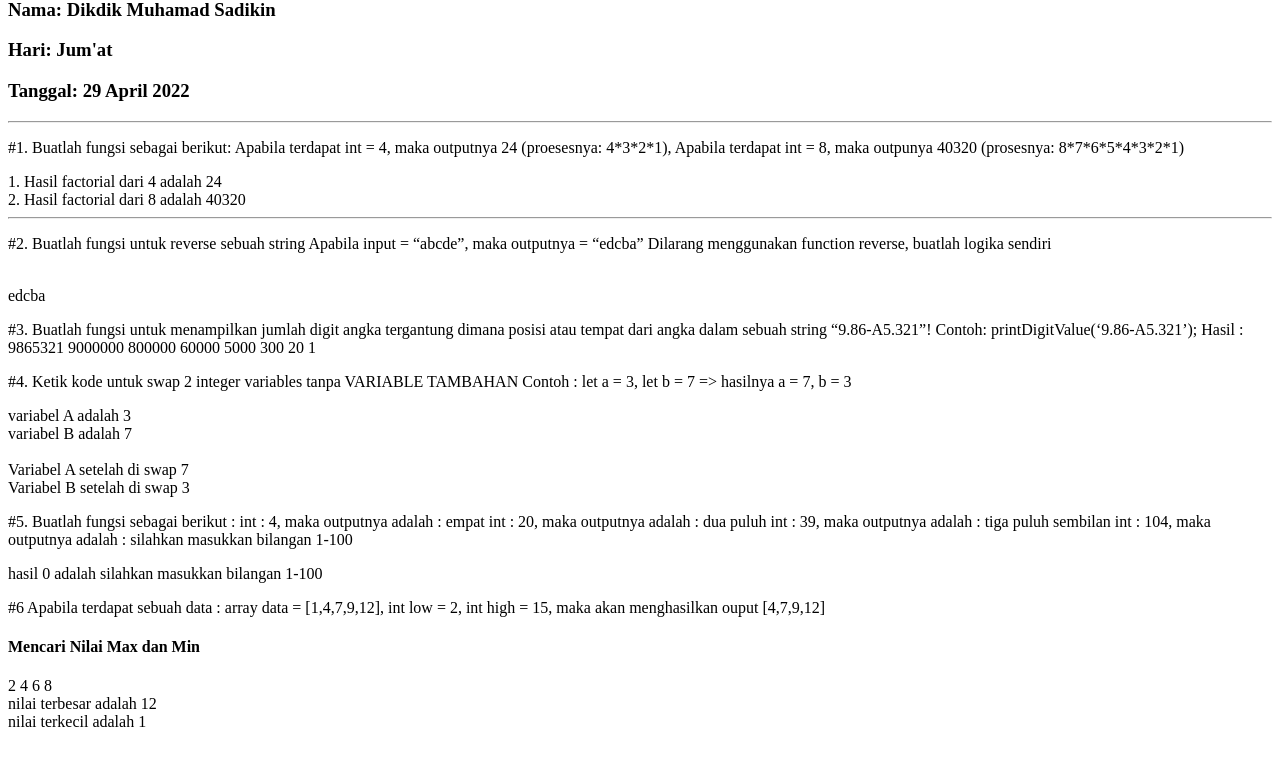
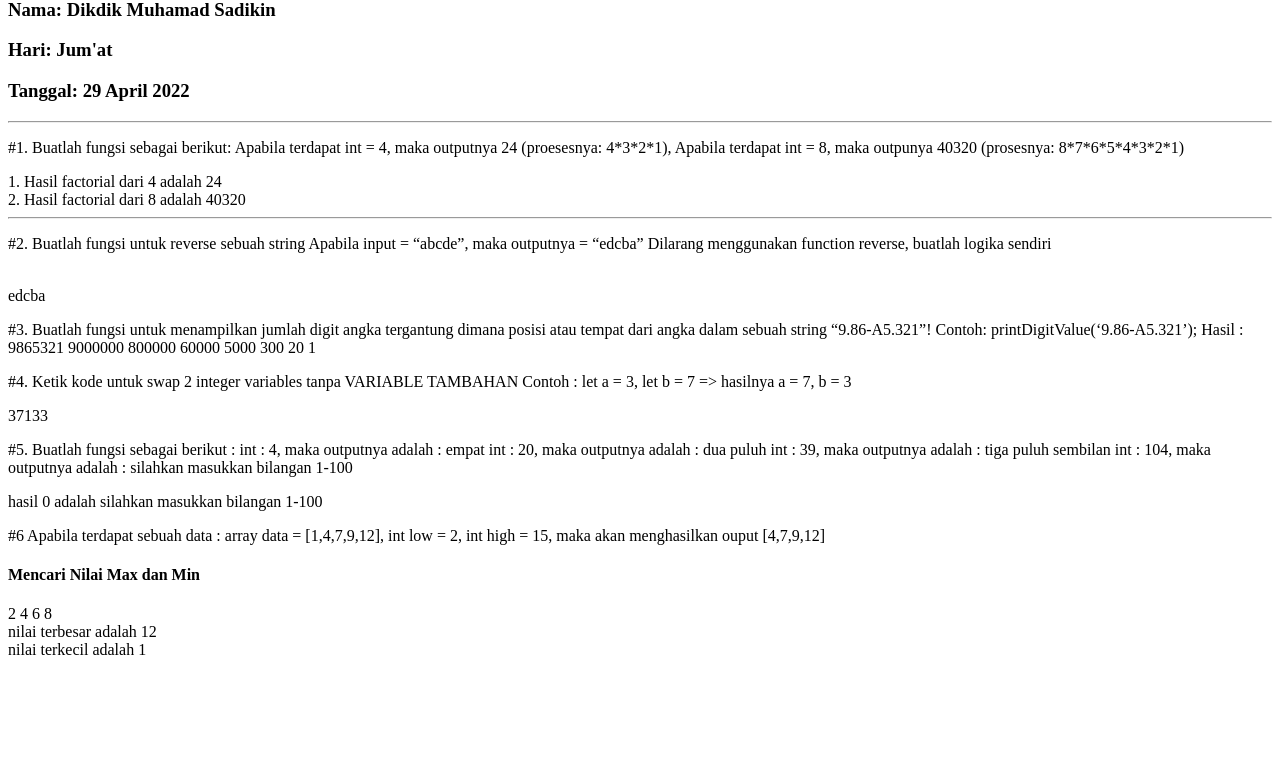
Before and after one commit to sadikins/eduwork_test, a PHP site: page / in a window 1280 px wide. Shown: the part 20-786 px from the top of the page. Run offline with PHP 8.4, Linux system fonts and the light colour scheme.

Commit message:
koreksi no. 4
Pada pengerjaan sebelumnya masih menggunakan variabel tambahan

```diff
--- a/index.php
+++ b/index.php
@@ -106,20 +106,21 @@ Contoh : let a = 3, let b = 7 => hasilnya a = 7, b = 3
 </p>
 
 <?php
-    $a = 3;
-    $b = 7;
+        // Koreksi
+        echo $a=3;
+        echo $b=7;
 
-    echo 'variabel A adalah '. $a . '</br>';
-    echo 'variabel B adalah '. $b . '</br>';
+        //Proses swap
+        $a=$a + $b;
+        $b=$a-$b;
+        $a= $a+$b;
 
-    $c = $a;
-    $a = $b;
-    $b = $c;
+        //setelah swap
+        echo $a;
+        echo $b;
 
-    echo '</br>';
 
-    echo 'Variabel A setelah di swap '. $a . '</br>' ;
-    echo 'Variabel B setelah di swap '. $b;
+
 ?>
 
 <p>
```
